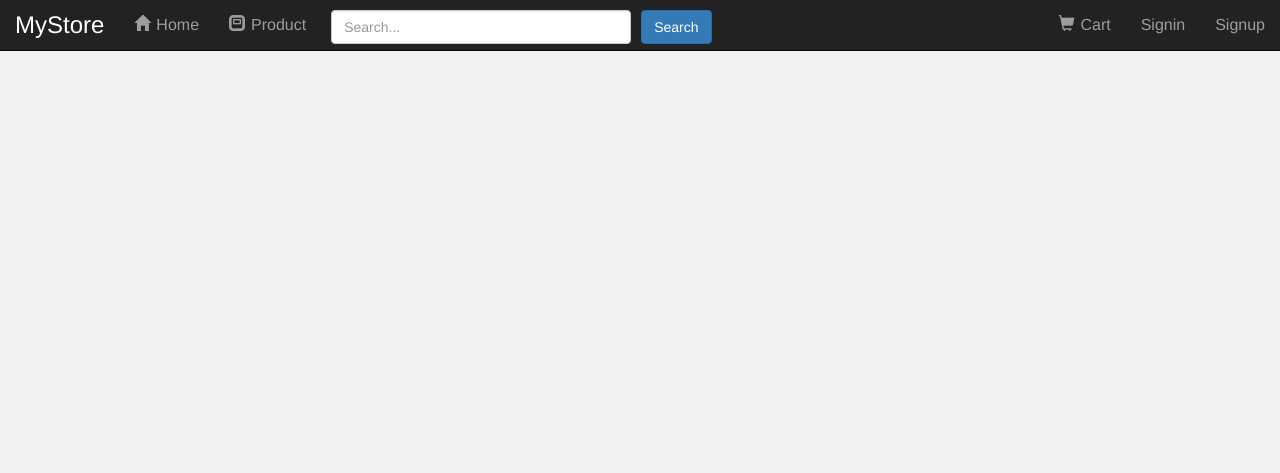
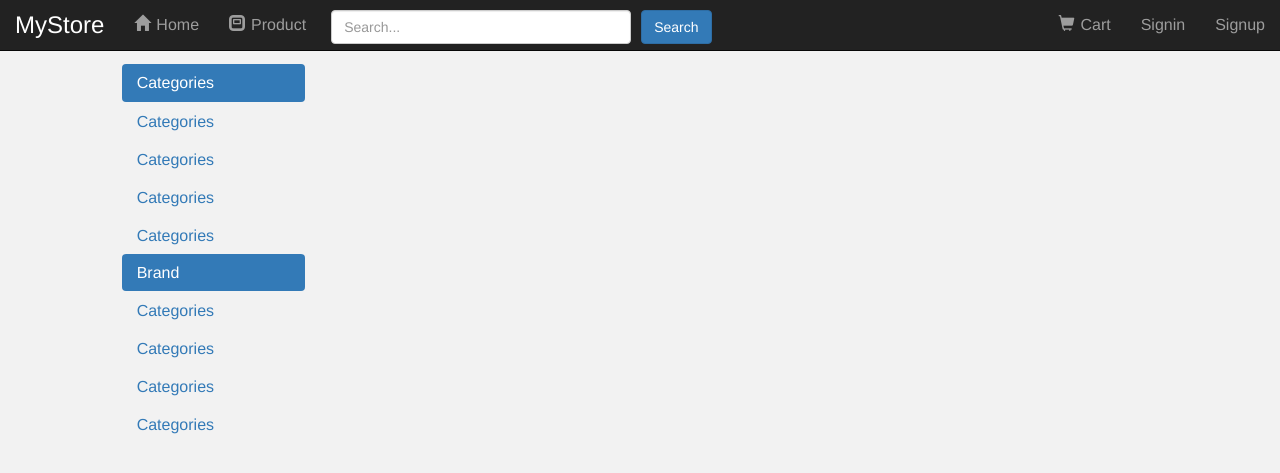
Before and after one commit to blckclov3r/php_shoppingCart, a PHP site: page / in a window 1280 px wide. Shown: the top 473 px of the page. Run offline with PHP 8.4, Linux system fonts and the light colour scheme.

Commit message:
div > row 4 columns sum of 12

```diff
--- a/index.php
+++ b/index.php
@@ -28,9 +28,34 @@
                     <li><a href="#">Signup</a></li>
                 </ul>
             </div>
-
         </div>
-
+        <br/>
+        <br/>
+        <br/>
+        <br/>
+        <div class="container-fluid">
+            <div class="row">
+                <div class="col-md-1"></div>
+                <div class="col-md-2">
+                    <div class="nav nav-pills nav-stacked">
+                        <li class="active"><a href="#"><h4>Categories</h4></a></li>
+                        <li><a href="#">Categories</a></li>
+                        <li><a href="#">Categories</a></li>
+                        <li><a href="#">Categories</a></li>
+                        <li><a href="#">Categories</a></li>
+                    </div>
+                    <div class="nav nav-pills nav-stacked">
+                        <li class="active"><a href="#"><h4>Brand</h4></a></li>
+                        <li><a href="#">Categories</a></li>
+                        <li><a href="#">Categories</a></li>
+                        <li><a href="#">Categories</a></li>
+                        <li><a href="#">Categories</a></li>
+                    </div>
+                </div>
+                <div class="col-md-8"></div>
+                <div class="col-md-1"></div>
+            </div>
+        </div>
 
         <script src="js/jquery-3.4.1.min.js"></script>
         <script src="js/main.js"></script>
```
